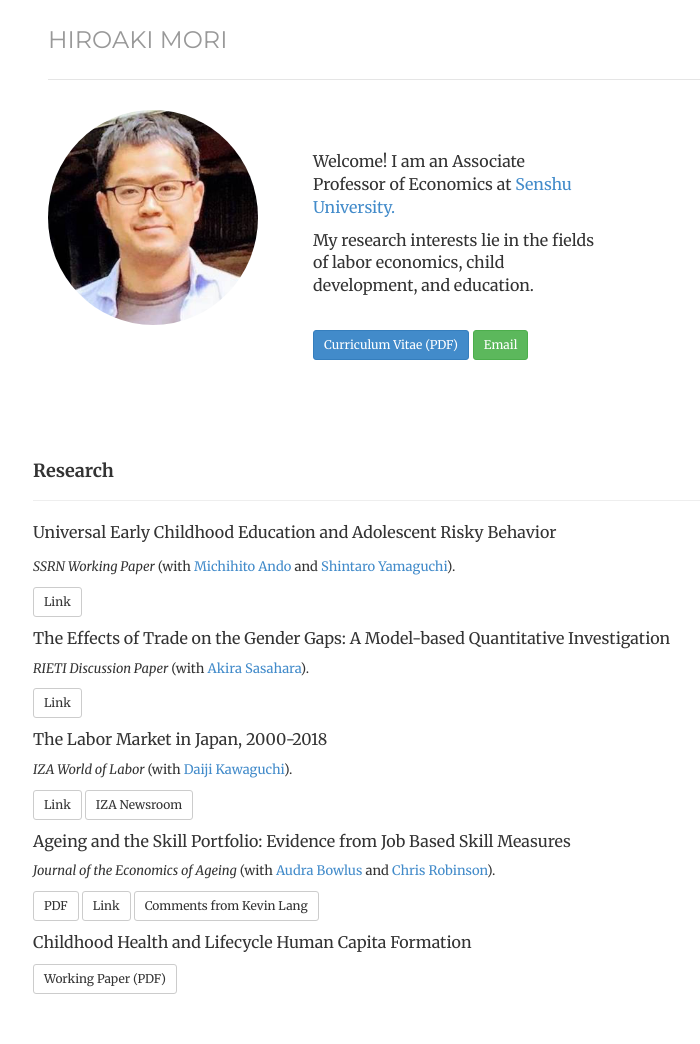
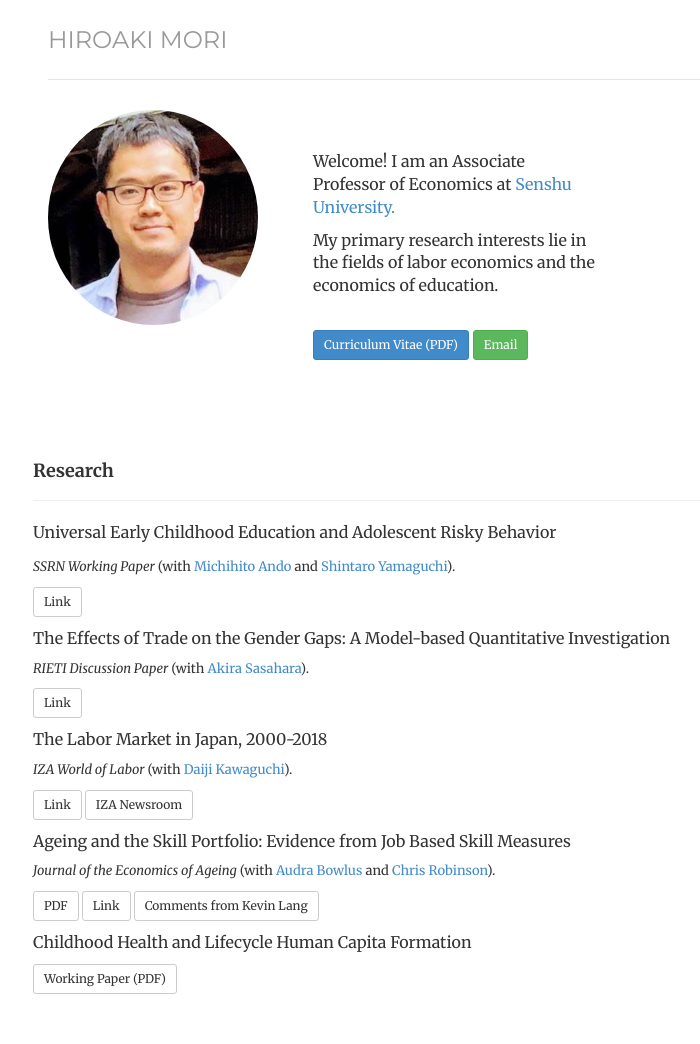
Before and after one commit to morihiroaki/morihiroaki.github.io, a Jekyll site: the page built from index.html, in a window 1280 px wide. Shown: the whole page, without its empty margins (232-932 px from the left). Built offline with Jekyll 4.4.1, drawn with Linux system fonts in a browser that asks for light colours.

Commit message:
Update index.html

```diff
--- a/index.html
+++ b/index.html
@@ -18,7 +18,7 @@ description:
  <div class='col-sm-8'>
 <p><font size="3"> Welcome! I am an Associate Professor of Economics at
  <a href="https://www.senshu-u.ac.jp/english/learn/economics/" target="_blank" title="Link">Senshu University.</a></p>
-<p> My research interests lie in the fields of labor economics, child development, and education. </p>
+<p> My primary research interests lie in the fields of labor economics and the economics of education. </p>
 <br/>
 <p><a href="/files/cv_mori_new.pdf" target="_blank" class="btn btn-primary btn-sm" role="button">Curriculum Vitae (PDF)</a>
 <a href="mailto:h.mori@isc.senshu-u.ac.jp" class="btn btn-success btn-sm" role="button">Email</a></p>
```
